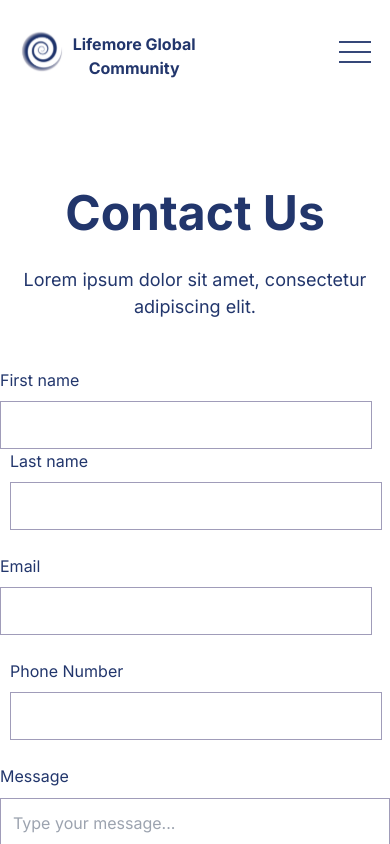
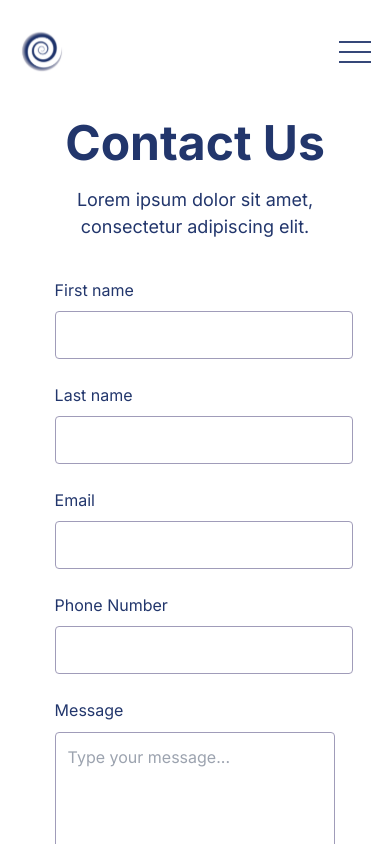
Before and after one commit to chayilDeborah/lifemore, a Next.js app: page /contact in a window 390 px wide. Shown: the top 844 px of the page. Built offline with nearby package versions, Linux system fonts and the light colour scheme.

Commit message:
feat: contact page responsiveness

```diff
--- a/src/app/component/Navbar.js
+++ b/src/app/component/Navbar.js
@@ -15,7 +15,7 @@ const Navbar = () => {
           <div className="flex items-center justify-between text-center lg:mt-[0px] mt-[20px]">
             <div className="flex z-[20]">
               <Image src={cyclone} alt="icon" className="lg:w-[64px] lg:h-[74px] w-[44px] h-[64px] " />
-              <div className="text-[#22366C] text-[16px] lg:w-full w-[54%] mt-[12px] lg:mt-[0px] lg:text-[18px] font-bold lg:leading-[88px]">
+              <div className="text-[#22366C] hidden lg:block text-[16px] lg:w-full w-[54%] mt-[12px] lg:mt-[0px] lg:text-[18px] font-bold lg:leading-[88px]">
                 Lifemore Global Community
               </div>
             </div>
--- a/src/app/contact/page.jsx
+++ b/src/app/contact/page.jsx
@@ -7,37 +7,37 @@ const Contact = () => {
     <>
     <div>
       <Navbar />
-      <div className="flex justify-center mt-[100px]">
-        <div className="max-w-7xl w-[100%]">
+      <div className="flex justify-center mt-[30px] lg:mt-[100px]">
+        <div className="max-w-7xl w-[90%] lg:w-[100%] mx-auto lg:mx-[0]">
           <div>
-            <div className='text-[#22366C] text-[48px] font-bold leading-[120%] mx-auto text-center mb-[24px] '>Contact Us</div>
-            <div className='text-[#22366C] text-[18px] leading-[150%] text-center mb-[48px]'>Lorem ipsum dolor sit amet, consectetur adipiscing elit. </div>
+            <div className='text-[#22366C] text-[48px] font-bold leading-[120%] mx-auto text-center mb-[14px] lg:mb-[24px] '>Contact Us</div>
+            <div className='text-[#22366C] text-[18px] leading-[150%] text-center mb-[38px] lg:mb-[48px] w-[90%] lg:w-[100%] mx-auto lg:mx-[0]'>Lorem ipsum dolor sit amet, consectetur adipiscing elit. </div>
             <form className='lg:w-[768px] mx-auto'>
-              <div className="grid lg:grid-cols-2 space-x-[10px] mx-auto">
+              <div className="grid lg:grid-cols-2 w-[80%] lg:w-[100%] lg:space-x-[10px] mx-auto">
                 <div>
                   <label for="first_name" className="block mb-[9.19px] text-[#22366C] text-[16px] leading-[150%]">First name </label>
-                  <input type="text" id="first_name" class="bg-[#fff] border border-[#A09CB9]  focus:ring-[#413972] pl-[10px] focus:border-[#A09CB9] block w-[372px] h-[48px]"  required/>
+                  <input type="text" id="first_name" class="bg-[#fff] border border-[#A09CB9]  focus:ring-[#413972] pl-[10px] rounded-[4px] focus:border-[#A09CB9] block w-[298px] lg:w-[372px] h-[48px]"  required/>
                 </div>
                 <div>
-                  <label for="last_name" class="block mb-[9.19px] text-[16px] text-[#22366C] leading-[150%] ">Last name </label>
-                  <input type="text" id="last_name" class="bg-[#fff] border border-[#A09CB9]  focus:ring-[#413972] pl-[10px] focus:border-[#A09CB9] block w-[372px] h-[48px]" required/>
+                  <label for="last_name" class="block mb-[9.19px] text-[16px] text-[#22366C] mt-[24px] lg:mt-[0px] leading-[150%] ">Last name </label>
+                  <input type="text" id="last_name" class="bg-[#fff] border border-[#A09CB9]  focus:ring-[#413972] pl-[10px] rounded-[4px] focus:border-[#A09CB9] block w-[298px] lg:w-[372px] h-[48px]" required/>
                 </div>
               </div>
-              <div className="grid mb-6 lg:grid-cols-2 space-x-[10px] mx-auto">
+              <div className="grid mb-6 w-[80%] lg:w-[100%] lg:grid-cols-2 lg:space-x-[10px] mx-auto">
                 <div className='mt-[24px]'>
                   <label for="email" className="block mb-[9.19px] text-[16px] text-[#22366C] leading-[150%] ">Email</label>
-                  <input type="email" id="email" className="bg-[#fff] border border-[#A09CB9]  focus:ring-[#413972] pl-[10px] focus:border-[#A09CB9] block w-[372px] h-[48px]" required/>
+                  <input type="email" id="email" className="bg-[#fff] border border-[#A09CB9]  focus:ring-[#413972] pl-[10px] rounded-[4px] focus:border-[#A09CB9] block w-[298px] lg:w-[372px] h-[48px]" required/>
                 </div>
                 <div className='mt-[24px]'>
                   <label for="phone_number" className="block mb-[9.19px] text-[16px] text-[#22366C] leading-[150%] ">Phone Number</label>
-                  <input type="phone_number" id="phone_number" className="bg-[#fff] border border-[#A09CB9]  focus:ring-[#413972] pl-[10px] focus:border-[#A09CB9] block w-[372px] h-[48px]" required/>
+                  <input type="phone_number" id="phone_number" className="bg-[#fff] border border-[#A09CB9]  focus:ring-[#413972] pl-[10px] rounded-[4px] focus:border-[#A09CB9] block w-[298px] lg:w-[372px] h-[48px]" required/>
                 </div>
               </div>
-              <div className='mt-[24px]'>
+              <div className='mt-[24px] w-[80%] lg:w-[100%] mx-auto lg:mx-[0]'>
                 <label for="message" className="block mb-[9.19px] text-[16px] text-[#22366C] leading-[150%] ">Message</label>
-                <textarea id="message" rows="4" class="block p-[12px] w-full text-[16px] text-gray-900 bg-[#fff] border border-[#A09CB9] focus:ring-[#22366C] focus:border-[#22366C] " placeholder="Type your message..."></textarea>
+                <textarea id="message" rows="4" class="block p-[12px] w-full text-[16px] text-gray-900 bg-[#fff] border border-[#A09CB9] focus:ring-[#22366C] rounded-[4px] focus:border-[#22366C] " placeholder="Type your message..."></textarea>
                 </div>
-                <button type='submit' className='w-[100%] bg-[#7537F6] border border-[#7537f6] text-[16px] leading-[150%] text-[#fff] mt-[24px] py-[8px] hover:bg-[#22366C] mb-[182px]'>Submit</button>
+                <button type='submit' className='w-[80%] lg:w-[100%] ml-[10%] lg:ml-[0%] lg:mx-[0] bg-[#7537F6] border border-[#7537f6] text-[16px] leading-[150%] text-[#fff] mt-[24px] py-[8px] rounded-[4px] hover:bg-[#22366C] lg:mb-[182px] mb-[90px]'>Submit</button>
 
             </form>
           </div>
```
